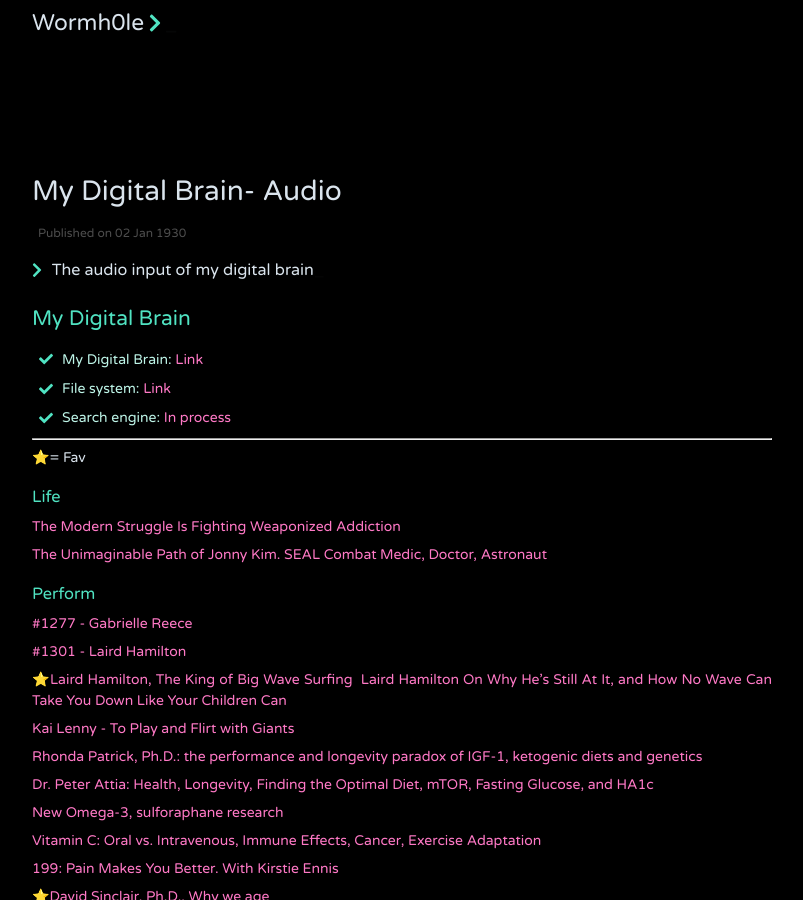
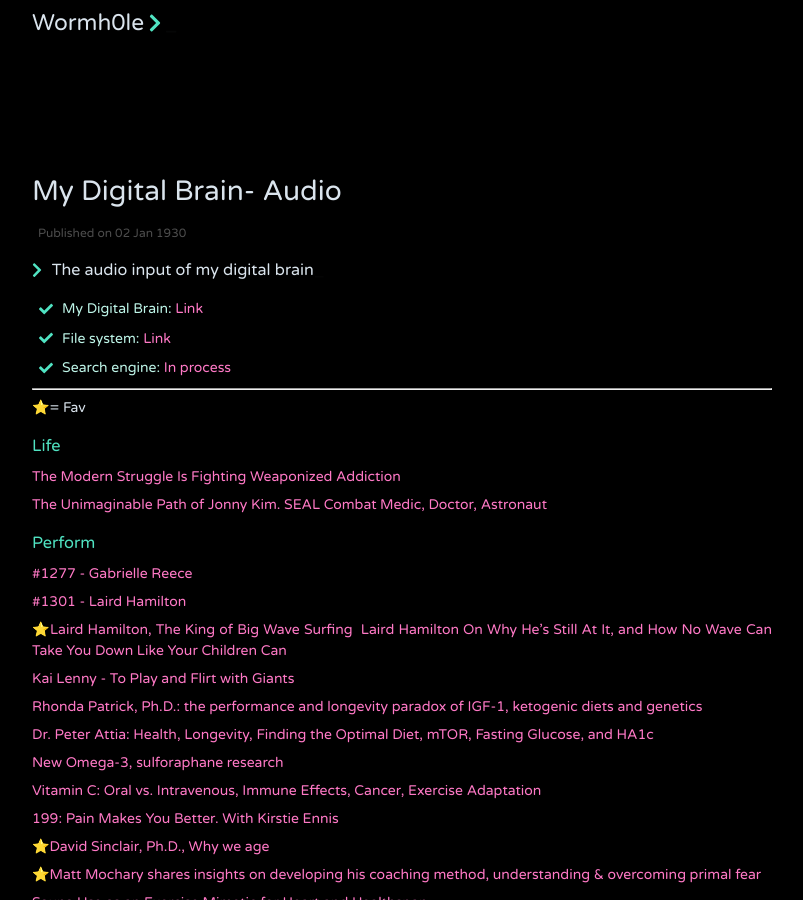
Before and after one commit to jithendrabsy/thoughts, a Jekyll site: the page built from _posts/1930-01-02-audio.md, in a window 1280 px wide and 900 px high. Shown: the whole window, without its empty margins (238-1041 px from the left). Built offline with Jekyll 4.4.1, drawn with Linux system fonts in a browser that asks for light colours; nearby versions of some CDN libraries.

Commit message:
Remove Useless Lines

```diff
--- a/_posts/1930-01-02-audio.md
+++ b/_posts/1930-01-02-audio.md
@@ -4,7 +4,6 @@
 description: The audio input of my digital brain
 tags: Creation
 ---
-## My Digital Brain
 
 - My Digital Brain: [Link](https://www.wormh0le.com/1930/01/01/knowledge-base.html)
 - File system: [Link](https://github.com/allenleein/knowledge-base)
```
